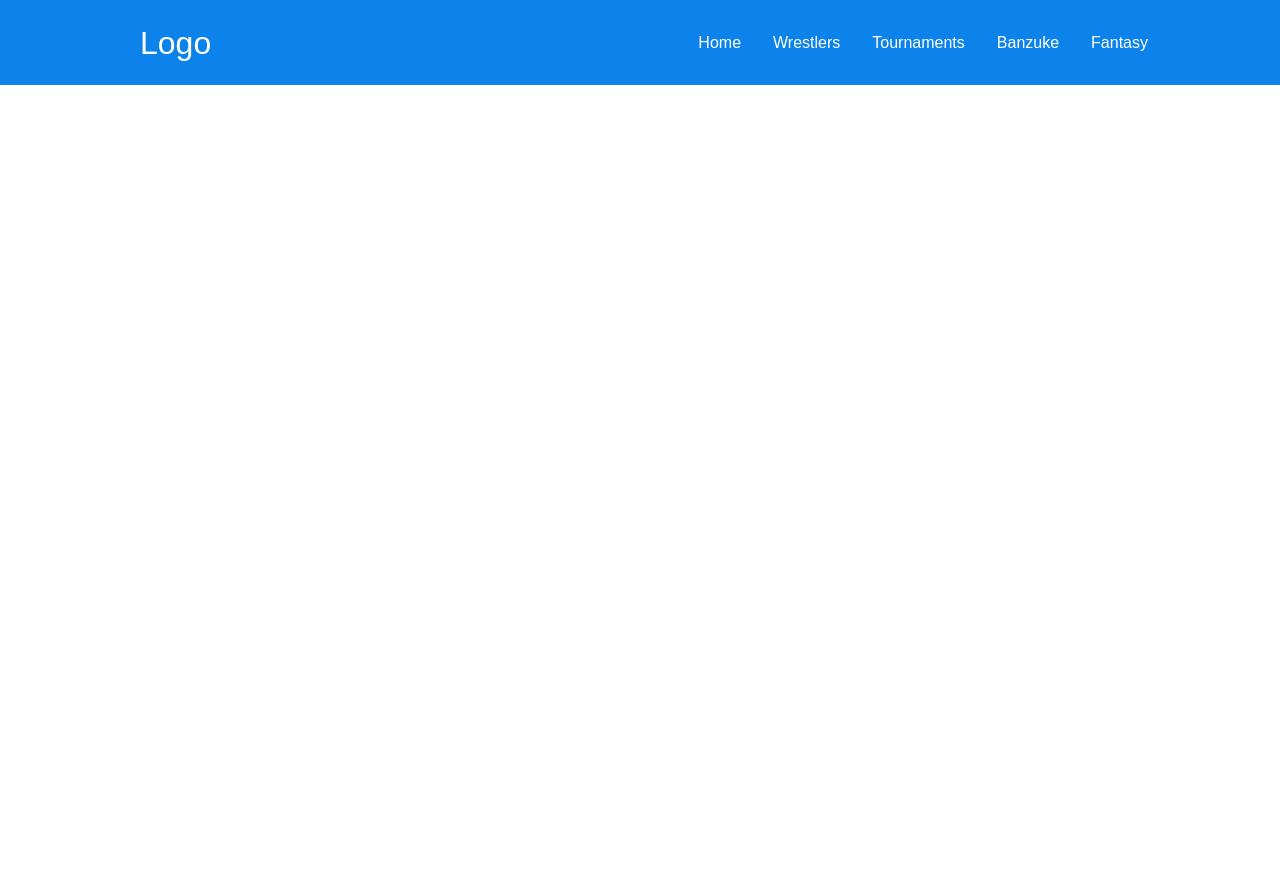
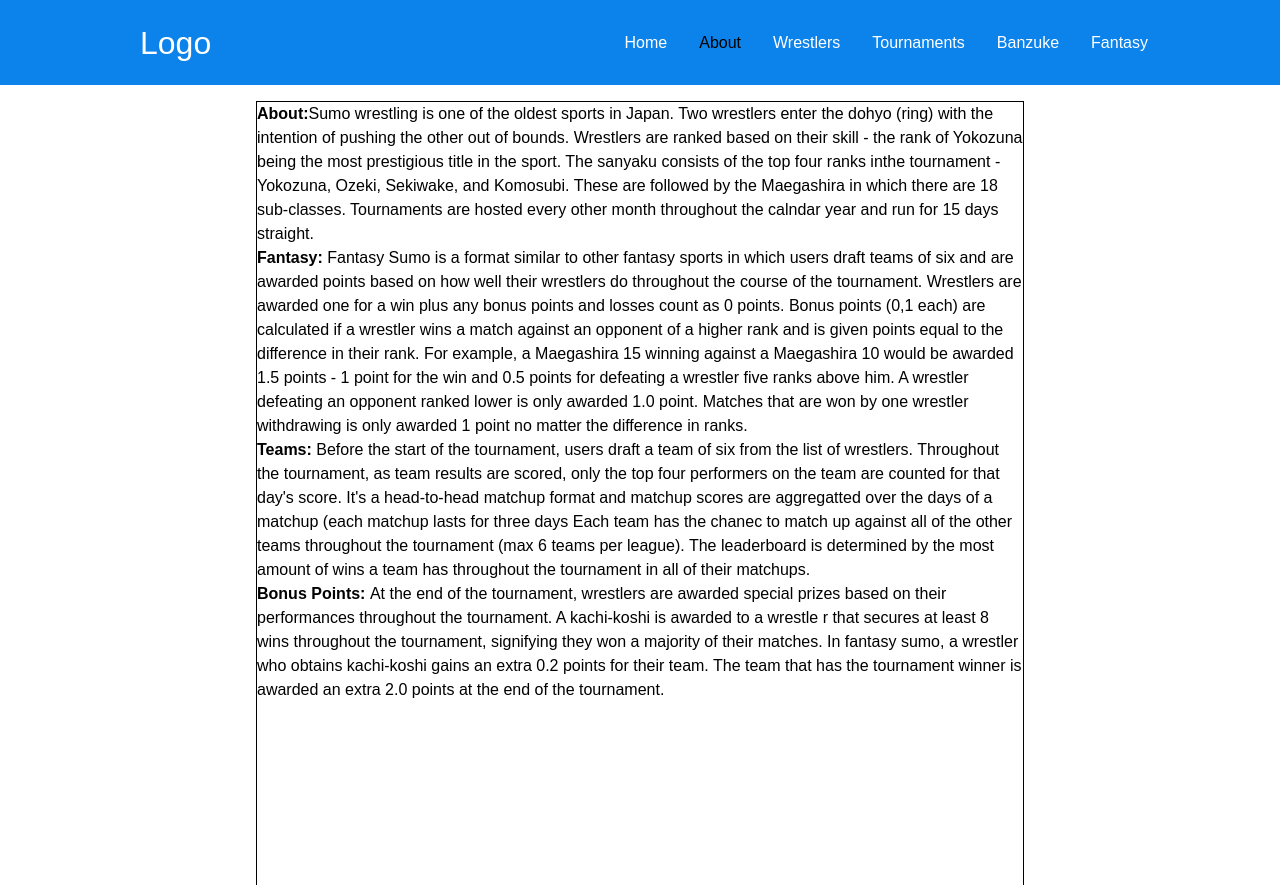
Before and after one commit to mattdioso/fantasy-sumo-ui, a React (Create React App) app: page /about in a window 1280 px wide. Before the commit the page ends 800 px from the top, so only its background shows below. Built offline with nearby package versions, Linux system fonts and the light colour scheme.

Commit message:
added an about page, tested environment variables, and reading information out of blob storage from gcp

```diff
--- a/package.json
+++ b/package.json
@@ -49,7 +49,10 @@
   },
   "devDependencies": {
     "autoprefixer": "^10.4.4",
+    "dotenv": "^16.3.1",
     "postcss": "^8.4.12",
-    "tailwindcss": "^3.0.23"
+    "tailwindcss": "^3.0.23",
+    "webpack": "^5.89.0",
+    "webpack-cli": "^5.1.4"
   }
 }
--- a/src/App.js
+++ b/src/App.js
@@ -10,6 +10,7 @@ import Wrestlers from './pages/wrestlers';
 import Tournaments from './pages/tournaments';
 import Banzuke from './pages/banzuke';
 import Fantasy from './pages/fantasy';
+import About from './pages/about';
 
 function App() {
   return (
@@ -17,6 +18,7 @@ function App() {
       <Navbar />
       <Routes>
         <Route path="/" element={<Home/>}/>
+        <Route path="/about" element={<About/>}/>
         <Route path="/wrestlers" element={<Wrestlers />}/>
         <Route path="/tournaments" element={<Tournaments />}/>
         <Route path="/banzuke" element={<Banzuke />}/>
--- a/src/components/Navbar/index.js
+++ b/src/components/Navbar/index.js
@@ -14,6 +14,11 @@ const Navbar = () => {
                     color: isActive ? "black": "white"
                 })}>
                     Home
+                </NavLink>
+                <NavLink to="/about" style={isActive => ({
+                    color: isActive ? "black": "white"
+                })}>
+                    About
                 </NavLink>
                 <NavLink to="/wrestlers" style={isActive => ({
                     color: isActive ? "black": "white"
--- /dev/null
+++ b/src/pages/about.js
@@ -0,0 +1,41 @@
+import React from 'react';
+
+class About extends React.Component {
+
+    constructor(props) {
+        super(props);
+    }
+
+    render() {
+        return (
+            <div className="h-screen w-full overflow-hidden">
+                <div className="h-screen w-3/5 border border-black border-solid mx-auto mt-4">
+                    <p><b>About:</b>Sumo wrestling is one of the oldest sports in Japan. Two wrestlers enter the dohyo (ring) with the intention of pushing the other out of bounds.
+                    Wrestlers are ranked based on their skill - the rank of Yokozuna being the most prestigious title in the sport. The sanyaku consists of the top four ranks inthe tournament -
+                    Yokozuna, Ozeki, Sekiwake, and Komosubi. These are followed by the Maegashira in which there are 18 sub-classes. Tournaments are hosted every other month throughout the calndar
+                    year and run for 15 days straight.
+                    <br></br>
+                    <b>Fantasy: </b>Fantasy Sumo is a format similar to other fantasy sports in which users draft teams of six and are awarded points based on how well their wrestlers do throughout
+                    the course of the tournament. Wrestlers are awarded one for a win plus any bonus points and losses count as 0 points. Bonus points (0,1 each) are calculated if a wrestler wins a match
+                    against an opponent of a higher rank and is given points equal to the difference in their rank. For example, a Maegashira 15 winning against a Maegashira 10 would be awarded 1.5 points -
+                    1 point for the win and 0.5 points for defeating a wrestler five ranks above him. A wrestler defeating an opponent ranked lower is only awarded 1.0 point.
+
+                    Matches that are won by one wrestler withdrawing is only awarded 1 point no matter the difference in ranks.
+                    <br></br>
+                    <b>Teams:</b> Before the start of the tournament, users draft a team of six from the list of wrestlers. Throughout the tournament, as team results are scored, only the top four
+                    performers on the team are counted for that day's score. It's a head-to-head matchup format and matchup scores are aggregatted over the days of a matchup (each matchup lasts for three days
+                    Each team has the chanec to match up against all of the other teams throughout the tournament (max 6 teams per league). The leaderboard is determined by the most amount of wins a team has
+                    throughout the tournament in all of their matchups.
+
+                    <br></br>
+                    <b>Bonus Points: </b>At the end of the tournament, wrestlers are awarded special prizes based on their performances throughout the tournament. A kachi-koshi is awarded to a wrestle r
+                    that secures at least 8 wins throughout the tournament, signifying they won a majority of their matches. In fantasy sumo, a wrestler who obtains kachi-koshi gains an extra 0.2
+                    points for their team. The team that has the tournament winner is awarded an extra 2.0 points at the end of the tournament.
+                    </p>
+                </div>
+            </div>
+        )
+    }
+}
+
+export default About;
--- a/src/pages/wrestlers.js
+++ b/src/pages/wrestlers.js
@@ -29,8 +29,10 @@ class Wrestlers extends React.Component {
 
     componentDidMount() {
       const headers = { 'Content-Type': 'application/json' };
-
-      const wrestler_api = 'http://localhost:5000/api/wrestlers';
+      const api_url = process.env.REACT_APP_API_URL;
+      const api_protocol = process.env.REACT_APP_API_PROTOCOL;
+      const api_port = process.env.REACT_APP_API_PORT;
+      const wrestler_api = api_protocol + "://" + api_url + ":" + api_port + "/api/wrestlers";
       fetch(wrestler_api, { headers }).then(res => res.json()).then((res) => {
 
         this.setState({
@@ -122,7 +124,11 @@ class Wrestlers extends React.Component {
         super(props);
       }
       render() {
-        var img_src = "http://localhost:5000/api/wrestlers/<ID>/avatar".replace("<ID>", this.props.wrestler_id);
+        const api_url = process.env.REACT_APP_API_URL;
+        const api_protocol = process.env.REACT_APP_API_PROTOCOL;
+        const api_port = process.env.REACT_APP_API_PORT;
+        var img_src = api_protocol + "://" + api_url + ":" + api_port + "/api/wrestlers/<ID>/avatar".replace("<ID>", this.props.wrestler_id);
+        //var img_src = "http://localhost:5000/api/wrestlers/<ID>/avatar".replace("<ID>", this.props.wrestler_id);
         return (
           <div className="image-container">
             <img className="card-image" src={img_src}></img>
```
Also changed, not shown: 2 other files (tests, documents, lock files or other folders).
